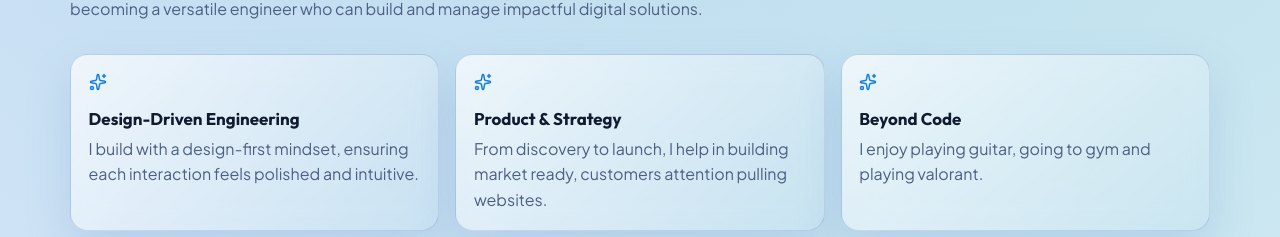
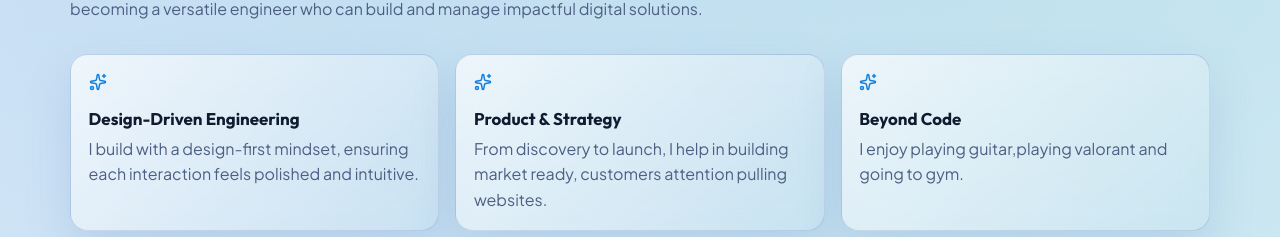
Before and after one commit to itsmierrrrr/Portfolio, a React (Vite) app: page / in a window 1280 px wide. Shown: the part 1450-1687 px from the top of the page. Built offline with nearby package versions, Linux system fonts and the light colour scheme.

Commit message:
minor change

```diff
--- a/src/data/portfolioData.js
+++ b/src/data/portfolioData.js
@@ -59,7 +59,7 @@ export const aboutCards = [
   },
   {
     title: 'Beyond Code',
-    text: 'I enjoy playing guitar, going to gym and playing valorant.',
+    text: 'I enjoy playing guitar,playing valorant and going to gym.',
   },
 ]
 
```
